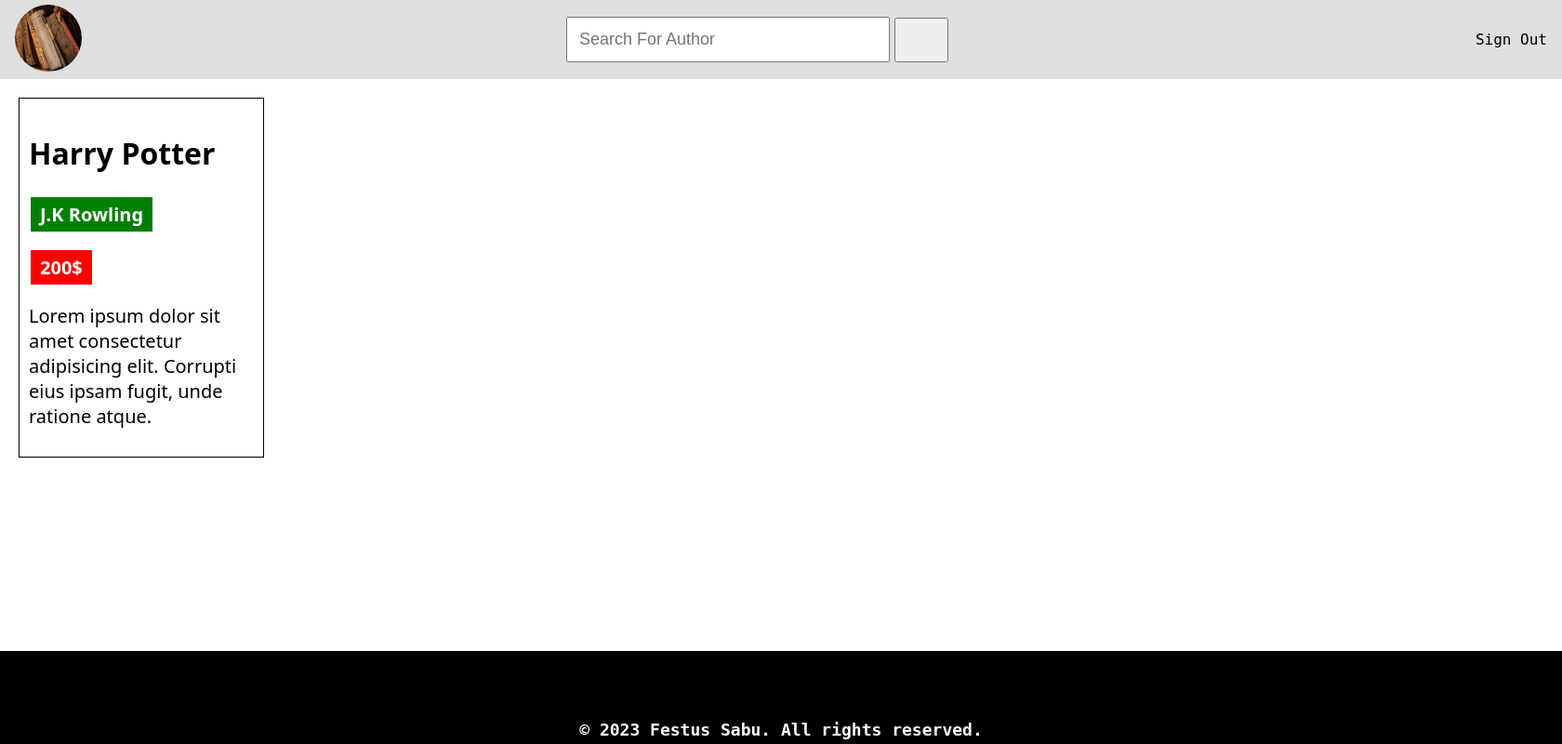
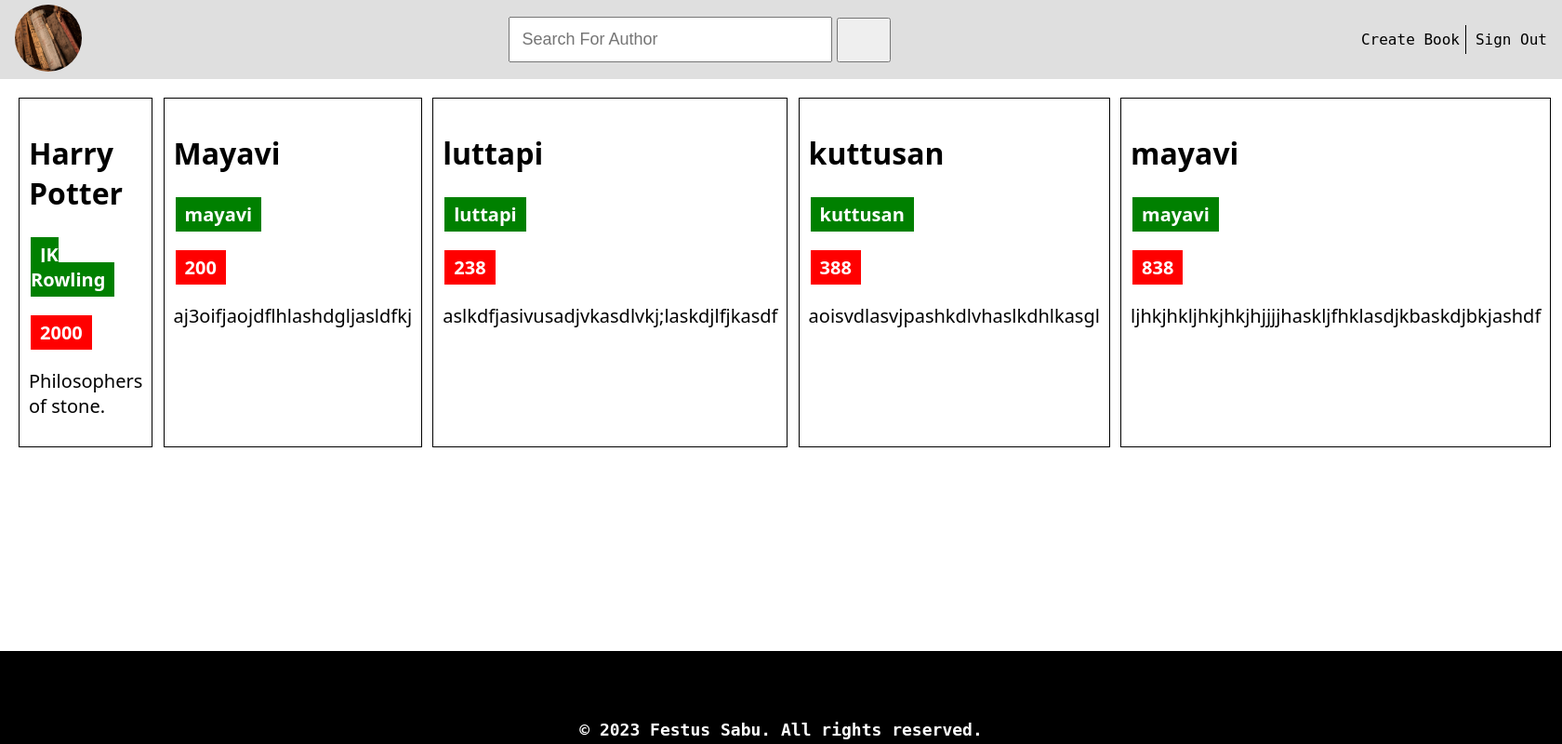
Before and after one commit to festussabu/django-books, a Django app: page /index/ in a window 1680 px wide. Shown: the whole page at 93% size. Run offline with Django 5.2, Linux system fonts and the light colour scheme; data comes from the database, SQL or seed files in the repository; both versions use the stored data as it was after the commit; some libraries are stand-ins or nearby versions.

Commit message:
almost done

```diff
--- a/library_app/admin.py
+++ b/library_app/admin.py
@@ -1,5 +1,6 @@
 from django.contrib import admin
-from .models import Book
+from .models import Book, registration_table
 # Register your models here.
 
 admin.site.register(Book)
+admin.site.register(registration_table)
--- a/library_app/models.py
+++ b/library_app/models.py
@@ -9,3 +9,12 @@ class Book(models.Model):
 
   def __str__(self):
     return self.Book_Name
+
+
+class registration_table(models.Model):
+  username = models.CharField(max_length=50)
+  password = models.CharField(max_length=50)
+  email = models.EmailField()
+
+  def __str__(self):
+    return self.username
--- a/library_app/urls.py
+++ b/library_app/urls.py
@@ -6,4 +6,6 @@ app_name = 'library_app'
 urlpatterns = [
   path('index/', views.index, name='index'),
   path('', views.register, name='register'),
+  path('login/', views.log, name='login'),
+  path('create/', views.create_book, name='create_book'),
 ]
--- a/library_app/views.py
+++ b/library_app/views.py
@@ -1,12 +1,24 @@
 from django.shortcuts import render, redirect
-from django.contrib.auth import login, authenticate
 from django.contrib import messages
-from django.contrib.auth.models import User
+from .models import registration_table, Book
+# for islowercase.. removing case sensivity
+from django.db.models import Q
 
 # Create your views here.
 def index(request):
-  return render(request, 'index.html')
+    if request.method == 'POST':
+        # input value
+        author = request.POST.get('author_name')
+        if author:
+            obj = Book.objects.filter(Q(Author__iexact=author))
+            return render(request, 'index.html', {"objects":obj})
+        else:
+            obj = Book.objects.all()
+            return render(request, 'index.html', {"objects":obj})
+    obj = Book.objects.all()
+    return render(request, 'index.html', {"objects":obj})
 
+# registration
 def register(request):
     if request.method == 'POST':
         username = request.POST.get('username')
@@ -16,23 +28,34 @@ def register(request):
         if not username:
             messages.error(request, 'Username is required.')
             return redirect('library_app:register')
-        if User.objects.filter(username=username).exists():
+        if registration_table.objects.filter(username=username).exists():
             messages.error(request, 'Username Already Exists..')
             return redirect('library_app:register')
-        elif User.objects.filter(email=email).exists():
+        elif registration_table.objects.filter(email=email).exists():
             messages.error(request, 'Email Already Exists..')
             return redirect('library_app:register')
         else:
-            user = User.objects.create_user(username=username, email=email, password=password, is_active=True)
-
-            authenticated_user = authenticate(username=username, password=password)
-
-            if authenticated_user is not None:
-                login(request, authenticated_user)
-                messages.success(request, 'Successfully Logged In...')
-                return redirect('library_app:index')
+            obj = registration_table.objects.create(username=username, email=email, password=password)
+            obj.save()
+            if obj:
+                return redirect('library_app:login')
             else:
                 messages.error(request, 'Authentication failed.')
                 return redirect('library_app:register')
+    return render(request, 'register.html')
 
-    return render(request, 'register.html')
+# login
+def log(request):
+    if request.method == 'POST':
+        email = request.POST.get('email')
+        password = request.POST.get('password')
+        user = registration_table.objects.filter(email=email, password=password)
+        if user:
+            return redirect('library_app:index')
+        else:
+            messages.error(request, 'Email or Password is invalid.')
+    return render(request, 'login.html')
+
+# create user
+def create_book(request):
+    return render(request, 'create_book.html')
--- /dev/null
+++ b/templates/create_book.html
@@ -0,0 +1 @@
+{% include 'header.html' %} {% include 'footer.html' %}
--- a/templates/head.html
+++ b/templates/head.html
@@ -128,7 +128,7 @@
     color: white;
   }
   /* login page */
-  /* .login-page {
+  .login-page {
     display: flex;
     align-items: center;
     justify-content: center;
@@ -172,12 +172,12 @@
     font-size: 20px;
     font-weight: bold;
     color: white;
-  } */
+  }
 
   section .card-container {
     padding: 20px;
     display: grid;
-    grid-template-columns: repeat(6, 1fr);
+    grid-template-columns: repeat(5, 1fr);
     grid-gap: 0.7rem;
     grid-row-gap: 1rem;
     font-family: system-ui, -apple-system, BlinkMacSystemFont, "Segoe UI",
--- a/templates/header.html
+++ b/templates/header.html
@@ -5,15 +5,19 @@
       <img src="{% static 'header_img.jpg' %}" alt="Header img" />
    </div>
 
-    <div class="search-container">
-      <input type="text" class="input-field" placeholder="Search For Author"></input>
-      <button class="search-button"><box-icon name='search'></box-icon></button>
-    </div>
+    <form action="" method="post">
+      {% csrf_token %}
+      <div class="search-container">
+        <input type="text" class="input-field" placeholder="Search For Author" name="author_name"></input>
+        <button class="search-button" type="submit"><box-icon name='search'></box-icon></button>
+      </div>
+    </form>
 
     <div class="links">
       <ul>
         <li>
-            <a href="{% url 'library_app:register' %}">Sign Out</a>
+          <a href="{% url 'library_app:create_book' %}">Create Book</a>
+          <a href="{% url 'library_app:register' %}">Sign Out</a>
         </li>
       </ul>
     </div>
--- a/templates/main.html
+++ b/templates/main.html
@@ -4,15 +4,14 @@
 
 <section>
   <div class="card-container">
+    {% for i in objects %}
     <div class="card">
-      <h1>Harry Potter</h1>
-      <p class="author"><span>J.K Rowling</span></p>
-      <p class="cash"><span>200$</span></p>
-      <p>
-        Lorem ipsum dolor sit amet consectetur adipisicing elit. Corrupti eius
-        ipsam fugit, unde ratione atque.
-      </p>
+      <h1>{{i.Book_Name}}</h1>
+      <p class="author"><span>{{i.Author}}</span></p>
+      <p class="cash"><span>{{i.Price}}</span></p>
+      <p>{{ i.Description }}</p>
     </div>
+    {% endfor %}
   </div>
 </section>
 
--- a/templates/register.html
+++ b/templates/register.html
@@ -17,6 +17,9 @@
         <input type="password" placeholder="Password" name="password" />
       </div>
       <button type="submit">SUBMIT</button>
+      <h3>
+        <a href="{% url 'library_app:login' %}">Log In</a>
+      </h3>
     </form>
     {% for message in messages %}
     <h1 style="color: red; text-align: center">{{message}}</h1>
```
Also changed, not shown: templates/login.html (added, +26 -0 lines), db.sqlite3, library_app/migrations/0002_registration_table.py (added).
